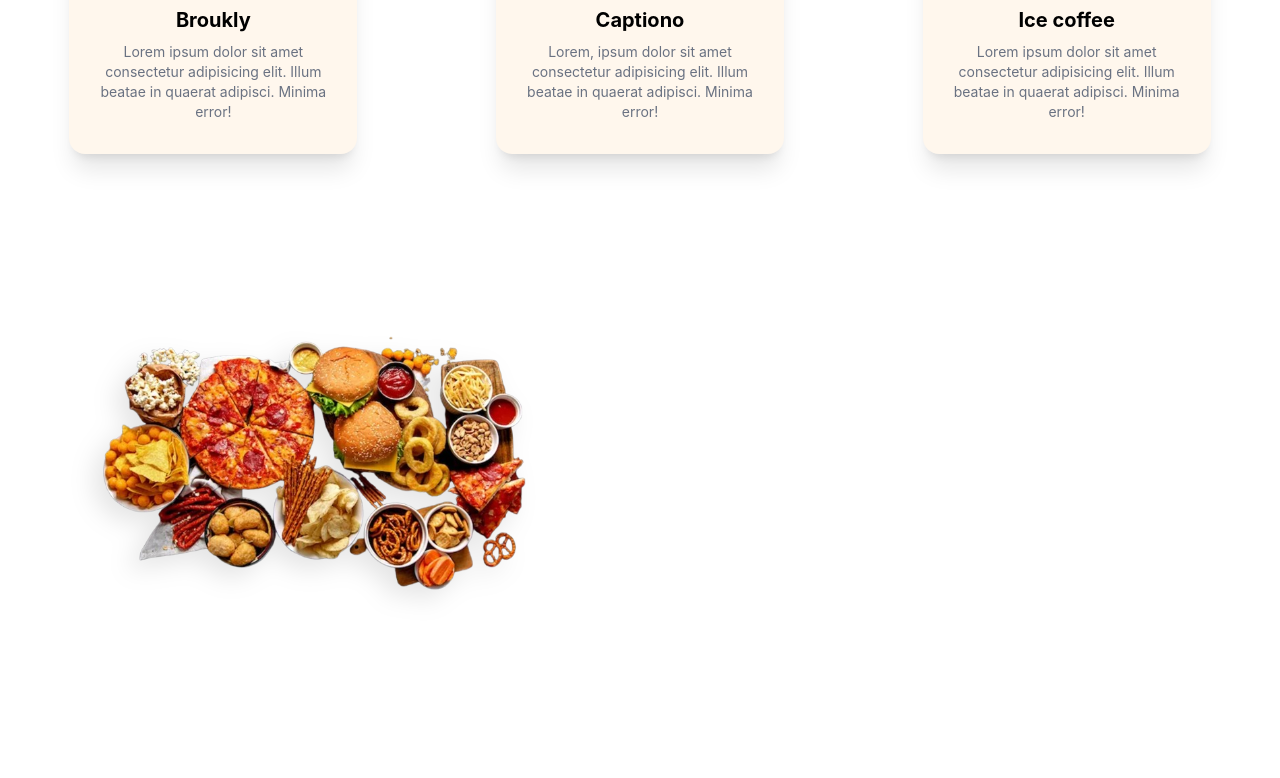
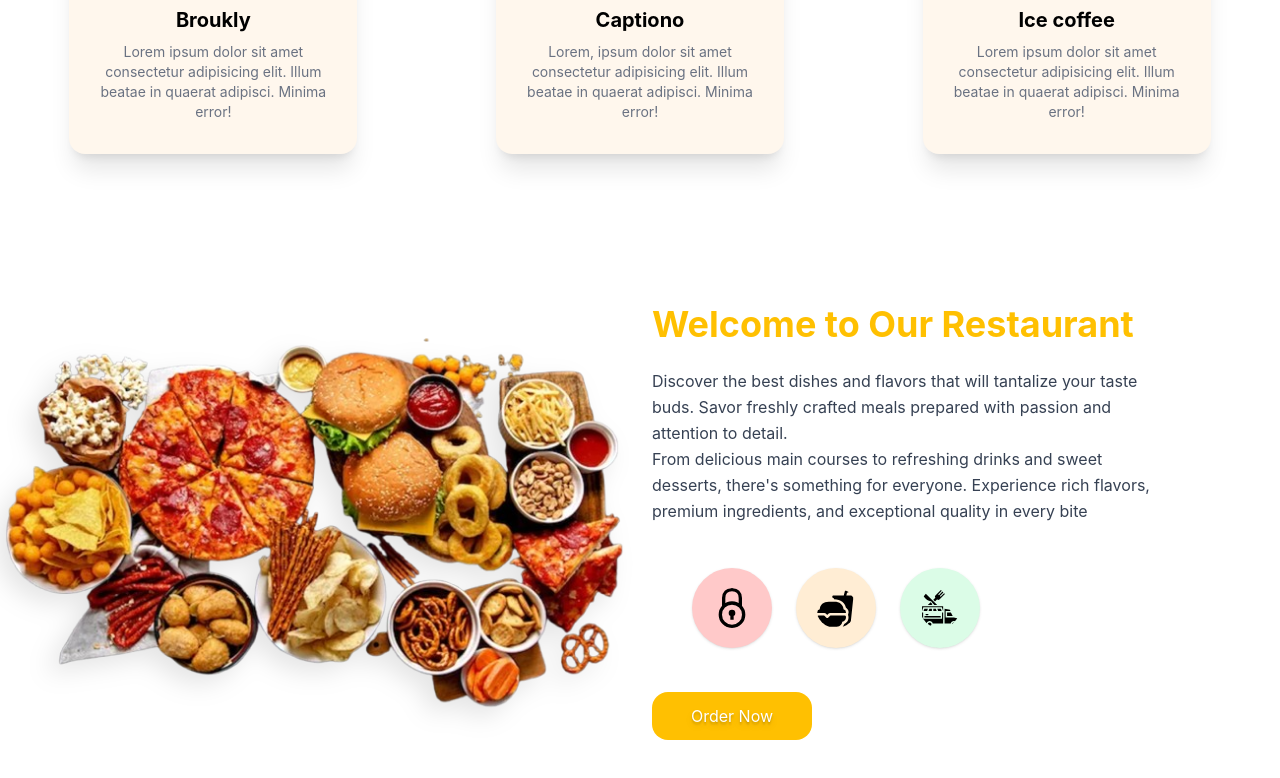
Before and after one commit to ameraehab/Foodi-Zone-Webstie, a React (Vite) app: page / in a window 1280 px wide. Shown: the part 952-1730 px from the top of the page. After the commit the page ends 1692 px from the top, so only its background shows below. Built offline with nearby package versions, Linux system fonts and the light colour scheme.

Commit message:
Update Banner.jsx

```diff
--- a/src/components/Banner/Banner.jsx
+++ b/src/components/Banner/Banner.jsx
@@ -1,19 +1,69 @@
+import { GrSecure } from "react-icons/gr";
 import food from "../../assets/foodDishes/banner.png";
+import { IoFastFood } from "react-icons/io5";
+import { GiFoodTruck } from "react-icons/gi";
 
 const Banner = () => {
   return (
     <>
-      <div className="h-137.5 ">
-        <div data-aos="slide-up" data-aos-duration="300" className=" container">
+      <div className=" dark:bg-gray-900">
+        <div
+          data-aos="slide-up"
+          data-aos-duration="1000"
+          className=" container"
+        >
           <div className="grid grid-cols-1 sm:grid-cols-2 gap-6">
             {/*image Section */}
             <div>
               <img
                 src={food}
                 alt="Banner"
-                className="w-[430px]
-              mx-auto drop-shadow-[-10px_10px_12px_rgba(0,0,0,0.1)]"
+                className="w-[670px]
+              mx-auto drop-shadow-[-10px_10px_12px_rgba(0,0,0,0.1)] "
               />
+            </div>
+            {/*content Section */}
+            <div className="flex flex-col justify-center  gap-6 sm:pt-0 mt-[-30px]">
+              <h1 className="text-3xl sm:text-4xl font-bold text-primary">
+                Welcome to Our Restaurant
+              </h1>
+              <p className="text-md dark:text-gray-300 text-gray-700 max-w-lg leading-relaxed text-gray-500">
+                Discover the best dishes and flavors that will tantalize your
+                taste buds. Savor freshly crafted meals prepared with passion
+                and attention to detail.
+                <br /> From delicious main courses to refreshing drinks and
+                sweet desserts, there's something for everyone. Experience rich
+                flavors, premium ingredients, and exceptional quality in every
+                bite
+              </p>
+              <div className="flex gap-6 ml-10 mt-5">
+                <div>
+                  <GrSecure
+                    className="text-4xl h-20 w-20
+                  shadow-sm p-5 rounded-full bg-red-200 dark:bg-violet-400
+                 "
+                  />
+                </div>
+                <div>
+                  <IoFastFood
+                    className="text-4xl h-20 w-20
+                  shadow-sm p-5 rounded-full bg-orange-100 dark:bg-orange-400
+                 "
+                  />
+                </div>
+                <div>
+                  <GiFoodTruck
+                    className="text-4xl h-20 w-20
+                  shadow-sm p-5 rounded-full bg-green-100 dark:bg-green-400
+                 "
+                  />
+                </div>
+              </div>
+              <div>
+                <button className="p-3 w-40 cursor-pointer text-white text-shadow-lg hover:scale-105 duration-300 rounded-2xl bg-primary mt-5">
+                  Order Now
+                </button>
+              </div>
             </div>
           </div>
         </div>
```
